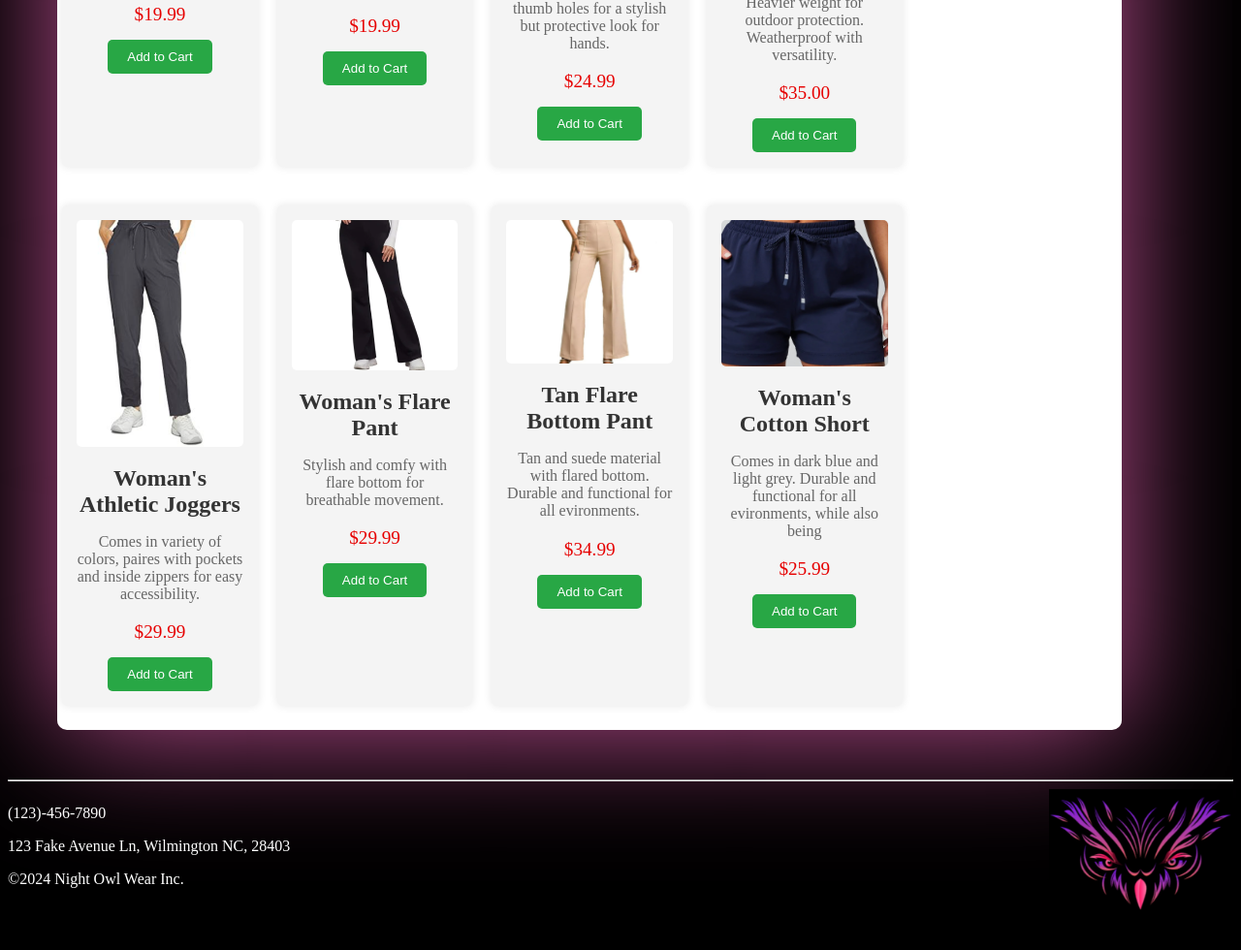
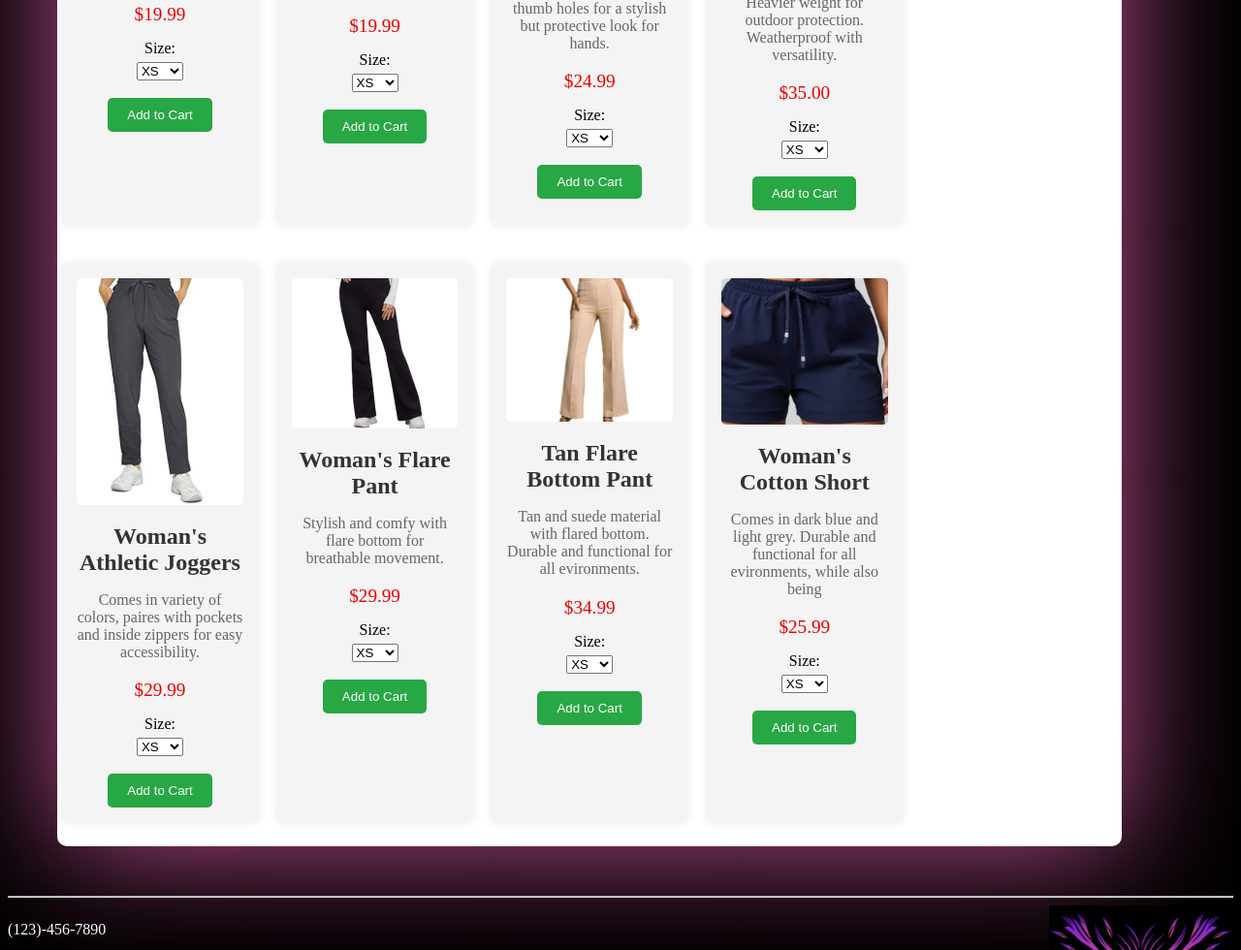
Before and after one commit to deanmastria/Ecommerce-Site, a plain HTML site: page ProListings/womens_shirts.html in a window 1280 px wide. Shown: the part 524-1504 px from the top of the page at 97% size. Before the commit the page ends 1477 px from the top, so only its background shows below. Drawn offline with Linux system fonts and the light colour scheme.

Commit message:
Added breaks after dropdown list

```diff
--- a/ProListings/womens_shirts.html
+++ b/ProListings/womens_shirts.html
@@ -39,6 +39,20 @@
                 <h2 class="product-title">Women's Lightweight Tee</h2>
                 <p class="product-description">Comes in variety of colors with build in comfort and flexibility for woman.</p>
                 <p class="product-price">$19.99</p>
+                <div class="dropdown">
+                    <form>
+                        <label for="Size">Size:</label>
+                        <select id="Donuts">
+                            <option value="Extra-Small">XS</option>
+                            <option value="Small">SM</option>
+                            <option value="Medium">M</option>
+                            <option value="Large">L</option>
+                            <option value="Extra-Large">XL</option>
+                            <option value="Extra Extra Large">XXL</option>
+                        </select>
+                    </form>
+                </div>
+                <br>
                 <button class="add-to-cart">Add to Cart</button>
             </div>
             <div class="product">
@@ -46,6 +60,20 @@
                 <h2 class="product-title">Women's Button-Up Tee</h2>
                 <p class="product-description">Comes in a variety of colors with a professional but athletic look.</p>
                 <p class="product-price">$19.99</p>
+                <div class="dropdown">
+                    <form>
+                        <label for="Size">Size:</label>
+                        <select id="Donuts">
+                            <option value="Extra-Small">XS</option>
+                            <option value="Small">SM</option>
+                            <option value="Medium">M</option>
+                            <option value="Large">L</option>
+                            <option value="Extra-Large">XL</option>
+                            <option value="Extra Extra Large">XXL</option>
+                        </select>
+                    </form>
+                </div>
+                <br>
                 <button class="add-to-cart">Add to Cart</button>
             </div>
             <div class="product">
@@ -53,6 +81,20 @@
                 <h2 class="product-title">Women's Long Sleeve Top</h2>
                 <p class="product-description">Lightweight top but breathable for all environments; built in thumb holes for a stylish but protective look for hands.</p>
                 <p class="product-price">$24.99</p>
+                <div class="dropdown">
+                    <form>
+                        <label for="Size">Size:</label>
+                        <select id="Donuts">
+                            <option value="Extra-Small">XS</option>
+                            <option value="Small">SM</option>
+                            <option value="Medium">M</option>
+                            <option value="Large">L</option>
+                            <option value="Extra-Large">XL</option>
+                            <option value="Extra Extra Large">XXL</option>
+                        </select>
+                    </form>
+                </div>
+                <br>
                 <button class="add-to-cart">Add to Cart</button>
             </div>
             <div class="product">
@@ -60,6 +102,20 @@
                 <h2 class="product-title">Woman's Thermal Zip-Up Pullover</h2>
                 <p class="product-description">Heavier weight for outdoor protection. Weatherproof with versatility.</p>
                 <p class="product-price">$35.00</p>
+                <div class="dropdown">
+                    <form>
+                        <label for="Size">Size:</label>
+                        <select id="Donuts">
+                            <option value="Extra-Small">XS</option>
+                            <option value="Small">SM</option>
+                            <option value="Medium">M</option>
+                            <option value="Large">L</option>
+                            <option value="Extra-Large">XL</option>
+                            <option value="Extra Extra Large">XXL</option>
+                        </select>
+                    </form>
+                </div>
+                <br>
                 <button class="add-to-cart">Add to Cart</button>
             </div>
         </section>
@@ -70,6 +126,20 @@
                 <h2 class="product-title">Woman's Athletic Joggers</h2>
                 <p class="product-description">Comes in variety of colors, paires with pockets and inside zippers for easy accessibility.</p>
                 <p class="product-price">$29.99</p>
+                <div class="dropdown">
+                    <form>
+                        <label for="Size">Size:</label>
+                        <select id="Donuts">
+                            <option value="Extra-Small">XS</option>
+                            <option value="Small">SM</option>
+                            <option value="Medium">M</option>
+                            <option value="Large">L</option>
+                            <option value="Extra-Large">XL</option>
+                            <option value="Extra Extra Large">XXL</option>
+                        </select>
+                    </form>
+                </div>
+                <br>
                 <button class="add-to-cart">Add to Cart</button>
             </div>
             <div class="product">
@@ -77,6 +147,20 @@
                 <h2 class="product-title">Woman's Flare Pant</h2>
                 <p class="product-description">Stylish and comfy with flare bottom for breathable movement.</p>
                 <p class="product-price">$29.99</p>
+                <div class="dropdown">
+                    <form>
+                        <label for="Size">Size:</label>
+                        <select id="Donuts">
+                            <option value="Extra-Small">XS</option>
+                            <option value="Small">SM</option>
+                            <option value="Medium">M</option>
+                            <option value="Large">L</option>
+                            <option value="Extra-Large">XL</option>
+                            <option value="Extra Extra Large">XXL</option>
+                        </select>
+                    </form>
+                </div>
+                <br>
                 <button class="add-to-cart">Add to Cart</button>
             </div>
             <div class="product">
@@ -84,6 +168,20 @@
                 <h2 class="product-title">Tan Flare Bottom Pant</h2>
                 <p class="product-description">Tan and suede material with flared bottom. Durable and functional for all evironments.</p>
                 <p class="product-price">$34.99</p>
+                <div class="dropdown">
+                    <form>
+                        <label for="Size">Size:</label>
+                        <select id="Donuts">
+                            <option value="Extra-Small">XS</option>
+                            <option value="Small">SM</option>
+                            <option value="Medium">M</option>
+                            <option value="Large">L</option>
+                            <option value="Extra-Large">XL</option>
+                            <option value="Extra Extra Large">XXL</option>
+                        </select>
+                    </form>
+                </div>
+                <br>
                 <button class="add-to-cart">Add to Cart</button>
             </div>
             <div class="product">
@@ -91,6 +189,20 @@
                 <h2 class="product-title">Woman's Cotton Short</h2>
                 <p class="product-description">Comes in dark blue and light grey. Durable and functional for all evironments, while also being </p>
                 <p class="product-price">$25.99</p>
+                <div class="dropdown">
+                    <form>
+                        <label for="Size">Size:</label>
+                        <select id="Donuts">
+                            <option value="Extra-Small">XS</option>
+                            <option value="Small">SM</option>
+                            <option value="Medium">M</option>
+                            <option value="Large">L</option>
+                            <option value="Extra-Large">XL</option>
+                            <option value="Extra Extra Large">XXL</option>
+                        </select>
+                    </form>
+                </div>
+                <br>
                 <button class="add-to-cart">Add to Cart</button>
             </div>
         </section>
```
Also changed, not shown: ProListings/accessory.html (+4 -3 lines), ProListings/mens_shirts.html (+8 -0 lines).
